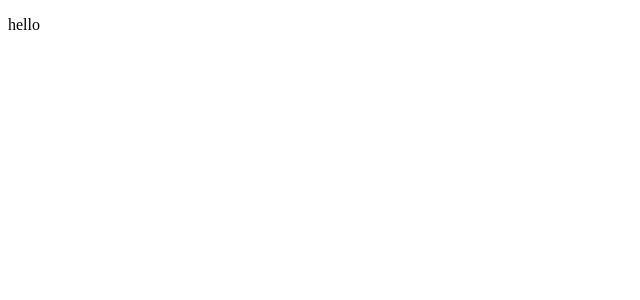
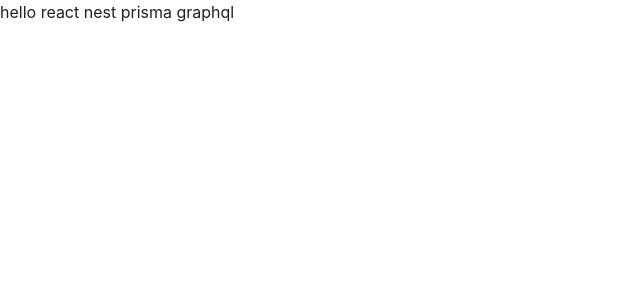
Before and after one commit to murakamiren/react-nest-prisma, a React (Vite) app in the folder app/: page / in a window 1280 px wide. Shown: the top 300 px of the page, without its empty margins (0-640 px from the left). Built offline with nearby package versions, Linux system fonts and the light colour scheme.

Commit message:
install chakra ui, graphql, apollo for app setup

```diff
--- a/app/src/App.tsx
+++ b/app/src/App.tsx
@@ -1,10 +1,11 @@
+import { Box, Text } from "@chakra-ui/react";
 import { useState, VFC } from "react";
 
 const App: VFC = () => {
 	return (
-		<div>
-			<p>hello</p>
-		</div>
+		<Box>
+			<Text>hello react nest prisma graphql</Text>
+		</Box>
 	);
 };
 
--- a/app/src/main.tsx
+++ b/app/src/main.tsx
@@ -1,10 +1,13 @@
+import { ChakraProvider } from "@chakra-ui/react";
 import React from "react";
 import ReactDOM from "react-dom";
 import App from "./App";
 
 ReactDOM.render(
 	<React.StrictMode>
-		<App />
+		<ChakraProvider>
+			<App />
+		</ChakraProvider>
 	</React.StrictMode>,
 	document.getElementById("root")
 );
```
Also changed, not shown: app/package.json (+7 -0 lines), 1 other file (tests, documents, lock files or other folders).
